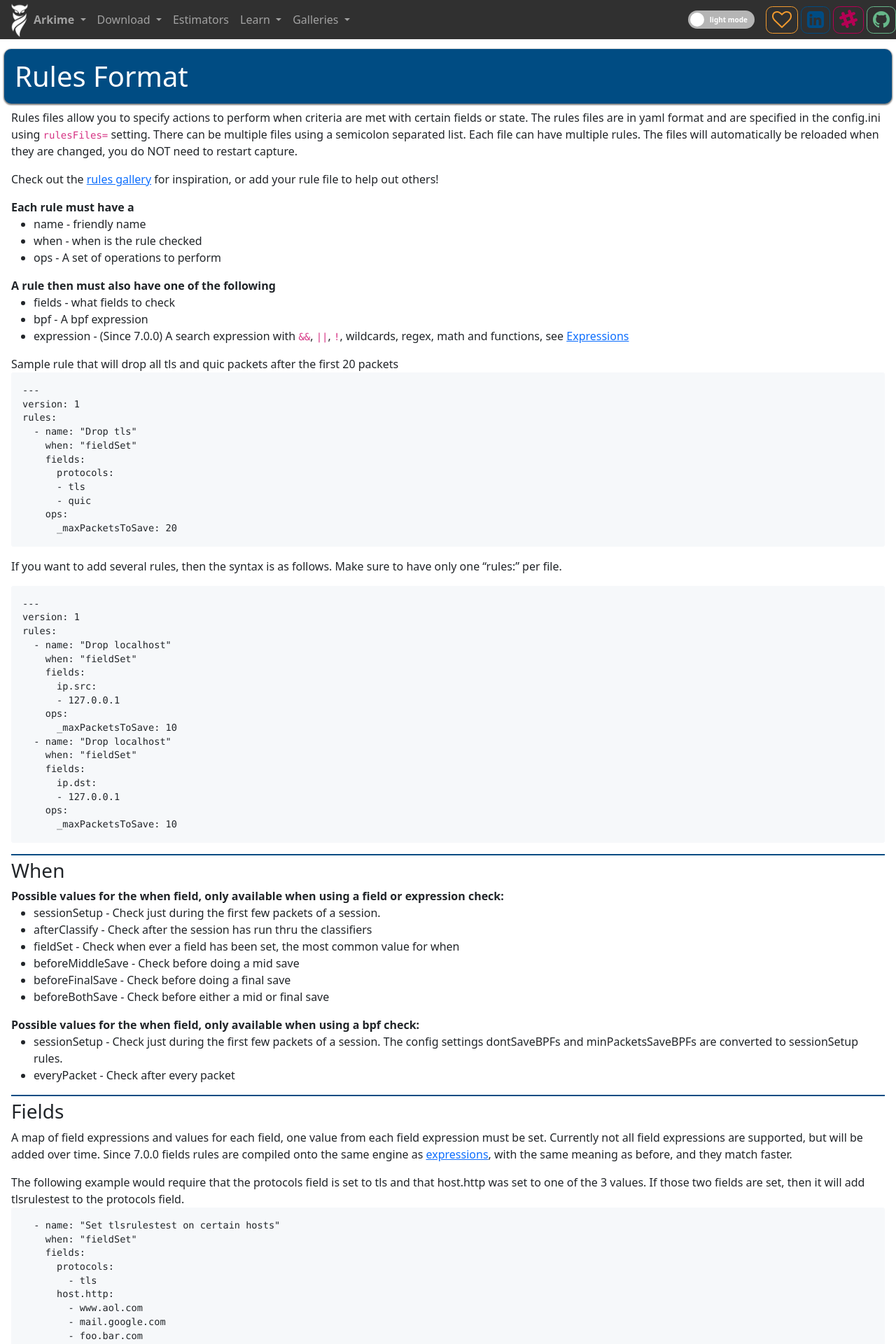
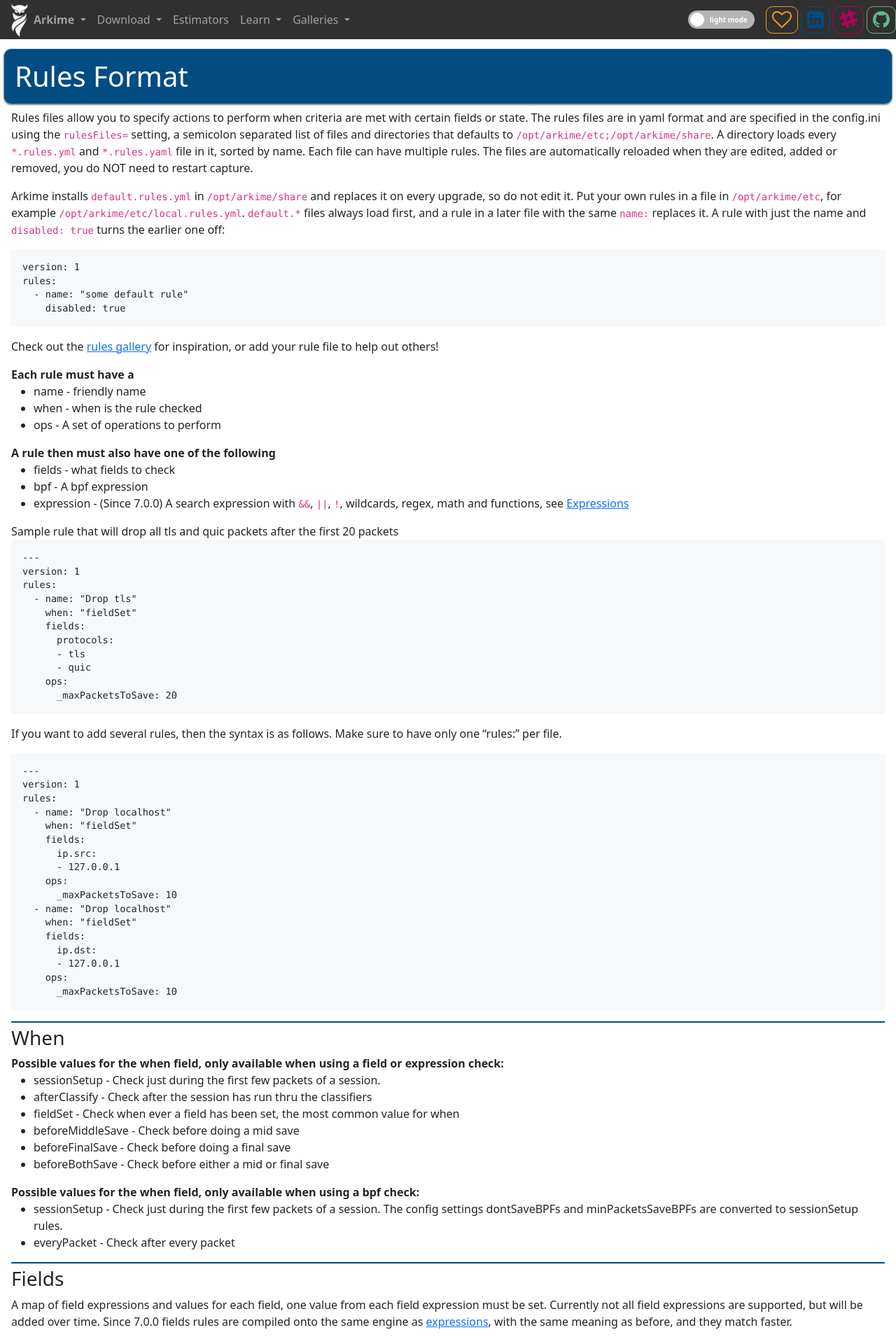
Before and after one commit to arkime/arkimeweb, a Jekyll site: the page built from _wiki/rulesformat.md, in a window 1280 px wide. Shown: the top 1920 px of the page at 70% size. Built offline with Jekyll 4.4.1, drawn with Linux system fonts in a browser that asks for light colours; some of the changed text lies outside the part shown.

Commit message:
Arkime 7 docs for rules directories, share defaults, dashboardsDir and header auth
- rulesFiles and featherprintRulesFiles take directories, default /opt/arkime/etc;/opt/arkime/share
- Document dashboardsDir, shipped dashboards in /opt/arkime/share/dashboards
- Docker page notes shipped files live in share so mounting over etc doesn't hide them
- userNameHeader no longer selects the auth mode, authMode must be set for header auth

Co-Authored-By: Claude Opus 5.5 <noreply@anthropic.com>

````diff
--- a/_data/wise/general.yml
+++ b/_data/wise/general.yml
@@ -23,7 +23,7 @@ settings:
 
   - key: userNameHeader
     value: EMPTY
-    text: The HTTP header containing the authenticated username (for reverse proxy auth)
+    text: The HTTP header containing the authenticated username (for reverse proxy auth). (Since 7.0) Requires authMode=header, otherwise digest auth is used.
 
   - key: esClientCert
     value: EMPTY
--- a/_wiki/rulesformat.md
+++ b/_wiki/rulesformat.md
@@ -11,10 +11,22 @@ copyLink: True
 {: .section-header.mt-1 }
 
 Rules files allow you to specify actions to perform when criteria are met with certain fields or state.
-The rules files are in yaml format and are specified in the config.ini using `rulesFiles=` setting.
-There can be multiple files using a semicolon separated list.
+The rules files are in yaml format and are specified in the config.ini using the `rulesFiles=` setting, a semicolon separated list of files and directories that defaults to `/opt/arkime/etc;/opt/arkime/share`.
+A directory loads every `*.rules.yml` and `*.rules.yaml` file in it, sorted by name.
 Each file can have multiple rules.
-The files will automatically be reloaded when they are changed, you do NOT need to restart capture.
+The files are automatically reloaded when they are edited, added or removed, you do NOT need to restart capture.
+
+Arkime installs `default.rules.yml` in `/opt/arkime/share` and replaces it on every upgrade, so do not edit it.
+Put your own rules in a file in `/opt/arkime/etc`, for example `/opt/arkime/etc/local.rules.yml`.
+`default.*` files always load first, and a rule in a later file with the same `name:` replaces it.
+A rule with just the name and `disabled: true` turns the earlier one off:
+
+```
+version: 1
+rules:
+  - name: "some default rule"
+    disabled: true
+```
 
 Check out the [rules gallery](rules) for inspiration, or add your rule file to help out others!
 
````
Also changed, not shown: _data/settings/capture.yml (+12 -3 lines), _data/settings/viewer.yml (+23 -0 lines), _data/shared/security.yml (+7 -5 lines), _wiki/docker.md (+2 -1 lines).
